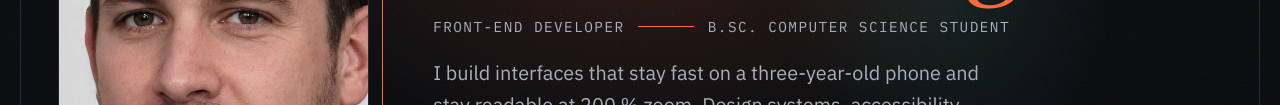
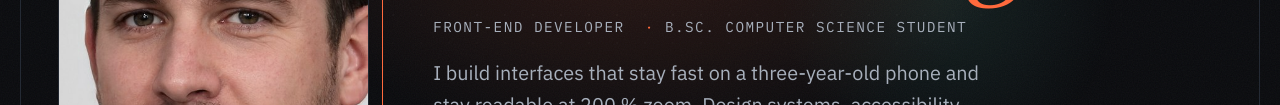
Before and after one commit to guyHavia/digital-business-card, a plain HTML site: page index.html in a window 1280 px wide. Shown: the part 350-455 px from the top of the page. Drawn offline with Linux system fonts and the light colour scheme.

Commit message:
Replace the hero divider with a middot
The line between "Front-End Developer" and "B.Sc. Computer Science student"
was a styled span, .hero__rule, drawn as a 56px accent bar. On screen it read
as a long dash, so the earlier pass that stripped em dashes from the copy
missed it: there was no dash character to find.

- Drop .hero__rule and mark the field of study as .hero__field
- Join the two halves with a generated middot in the accent colour, matching
  the separator already used in the facts rows and the footer
- Stack them on their own lines below 640px and omit the separator entirely,
  so it can never dangle at the end of a wrapped line

```diff
--- a/css/styles.css
+++ b/css/styles.css
@@ -525,10 +525,6 @@ body::after {
 }
 
 .hero__role {
-  display: flex;
-  align-items: center;
-  gap: .85rem;
-  flex-wrap: wrap;
   font-family: var(--font-mono);
   font-size: clamp(.76rem, .68rem + .35vw, .9rem);
   letter-spacing: .1em;
@@ -536,10 +532,19 @@ body::after {
   color: var(--fg-2);
 }
 
-.hero__rule {
-  width: clamp(24px, 5vw, 56px);
-  height: 1px;
-  background: var(--accent);
+/* The field of study sits on its own line while the two halves would not
+   comfortably share one, and joins the role behind a middot once there is
+   room. Generating the separator means it can never dangle at a line end. */
+.hero__field { display: block; }
+
+@media (min-width: 40em) {
+  .hero__field { display: inline; }
+
+  .hero__field::before {
+    content: "·";
+    margin-inline: .7em;
+    color: var(--accent);
+  }
 }
 
 .hero__lede {
--- a/index.html
+++ b/index.html
@@ -85,7 +85,7 @@
 
           <h1 class="hero__name">Itamar <em>Almog</em></h1>
 
-          <p class="hero__role">Front-End Developer <span class="hero__rule" aria-hidden="true"></span> B.Sc. Computer Science student</p>
+          <p class="hero__role">Front-End Developer <span class="hero__field">B.Sc. Computer Science student</span></p>
 
           <p class="hero__lede">
             I build interfaces that stay fast on a three-year-old phone and stay readable at
```
